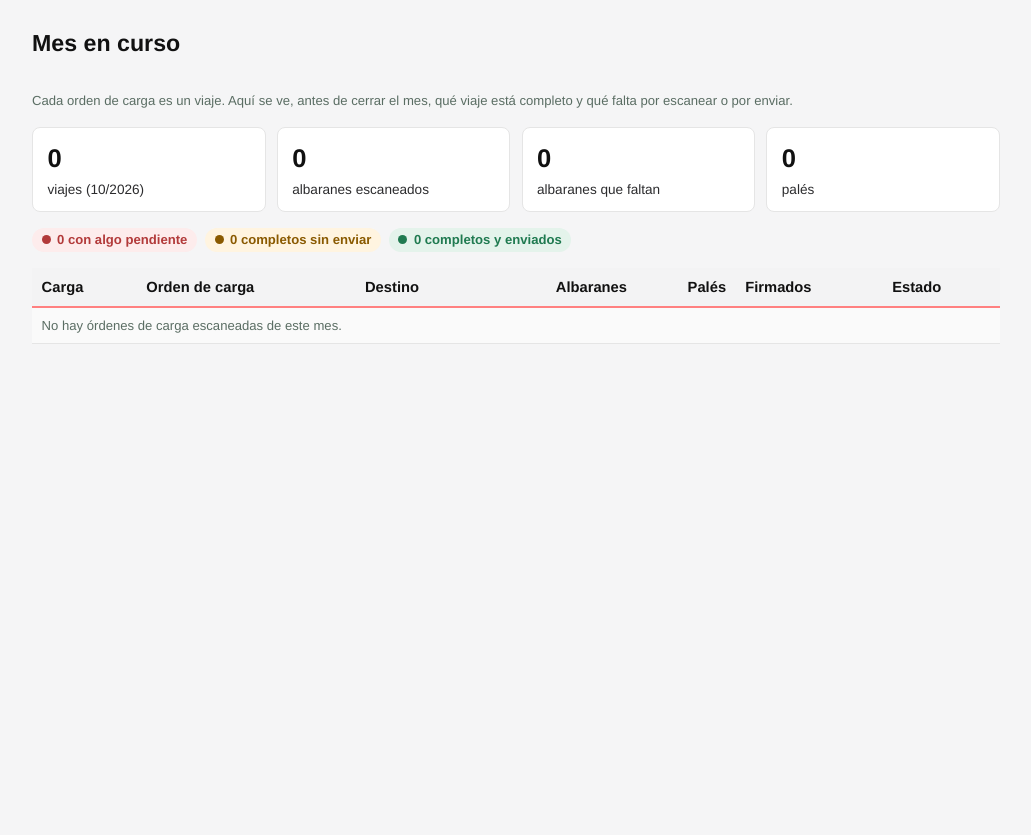
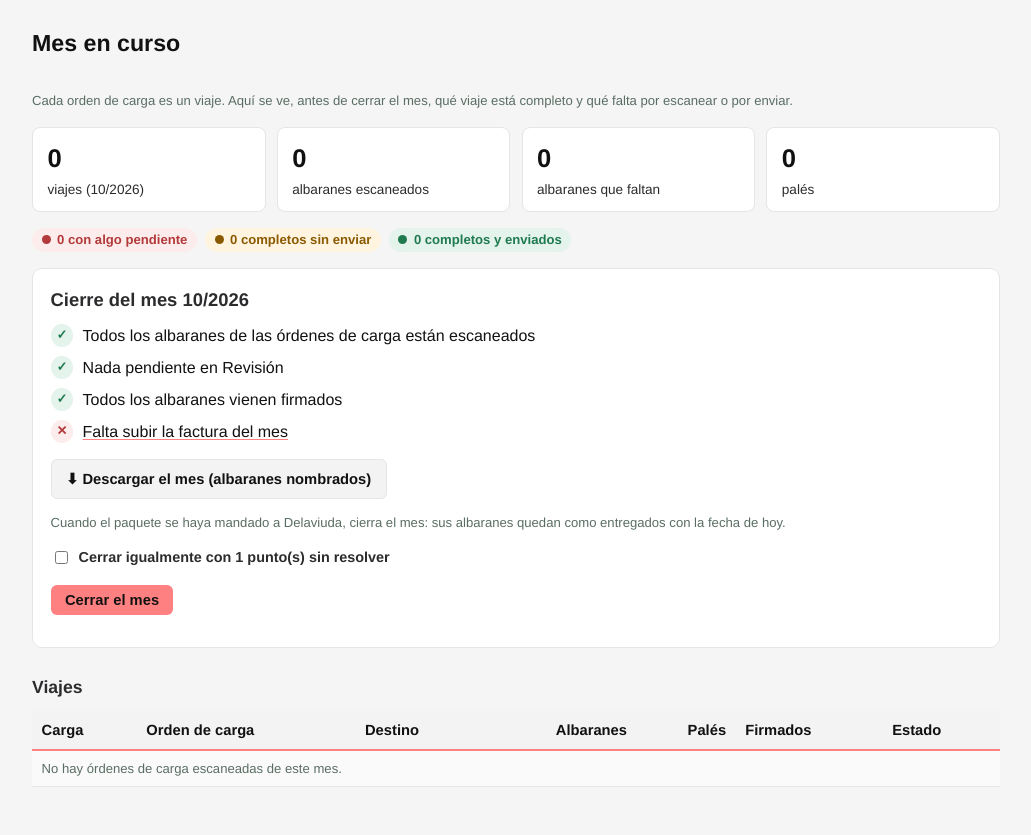
Before and after one commit to inhumario/albaranes, a Flask app: page /mes in a window 1280 px wide. Shown: the whole page, without its empty margins (124-1155 px from the left). Before the commit the page ends 344 px from the top, so only its background shows below. Run offline with Flask 3, Linux system fonts and the light colour scheme; data comes from the database, SQL or seed files in the repository; data that the repository does not hold is empty.

Commit message:
v1.3.0: cierre de mes (comprobaciones, paquete con albaranes y Excel, cerrar/reabrir), avisos de la factura, subida masiva sin saturar y escaneos con error visibles
Co-Authored-By: Claude Opus 5.5 <noreply@anthropic.com>

```diff
--- a/app.py
+++ b/app.py
@@ -21,7 +21,7 @@ import secrets
 import smtplib
 import sqlite3
 import threading
-from datetime import datetime
+from datetime import datetime, timedelta
 from email.message import EmailMessage
 from functools import wraps
 from pathlib import Path
@@ -33,7 +33,7 @@ import exportar
 import factura as lector_factura
 import procesador
 
-VERSION = '1.2.0'
+VERSION = '1.3.0'
 BASE = Path(__file__).parent
 DATA = Path(os.environ.get('DATA_DIR', BASE))
 ARCHIVO = DATA / 'archivo'
@@ -324,6 +324,25 @@ def estado_final(cliente) -> str:
     return 'pendiente_entrega' if cliente and cliente['modo_entrega'] != 'ninguna' else 'archivado'
 
 
+_ESCRITURA = threading.Lock()
+
+
+def lotes_con_error(con: sqlite3.Connection) -> list:
+    """Escaneos de la última semana que no se han podido leer (hay que volver a subirlos)."""
+    desde = (datetime.now() - timedelta(days=7)).isoformat(timespec='seconds')
+    return con.execute("SELECT * FROM lotes l WHERE estado LIKE 'error%' AND recibido >= ? "
+                       "AND NOT EXISTS (SELECT 1 FROM lotes l2 WHERE l2.fichero=l.fichero AND l2.id > l.id "
+                       "AND l2.estado='procesado') ORDER BY id", (desde,)).fetchall()  # ya resubido: fuera
+
+
+def lotes_colgados(con: sqlite3.Connection) -> None:
+    """Un escaneo que lleva más de una hora «leyéndose» se cortó (reinicio de la app): se
+    marca con error para que no se quede la pantalla esperando y se pueda volver a subir."""
+    limite = (datetime.now() - timedelta(hours=1)).isoformat(timespec='seconds')
+    con.execute("UPDATE lotes SET estado='error: se cortó la lectura (reinicio). Vuelve a subir este PDF' "
+                "WHERE estado='procesando' AND recibido < ?", (limite,))
+
+
 def procesar_lote(lote_id: int, pdf: Path) -> None:
     def avance(hechas, total):
         with db() as con:
@@ -331,7 +350,9 @@ def procesar_lote(lote_id: int, pdf: Path) -> None:
     try:
         grupos = procesador.procesar_pdf(pdf, avance)
         ahora = datetime.now()
-        with db() as con:
+        # la lectura va en paralelo; el archivado, de uno en uno: dos escaneos con copias del
+        # mismo albarán no pueden darlo de alta los dos a la vez
+        with _ESCRITURA, db() as con:
             revisar_antes = cfg_get(con, 'revisar_antes') == '1'
             descartados = []  # copias repetidas: solo hace falta una
             for n, g in enumerate(grupos):
@@ -655,17 +676,20 @@ def inicio():
     """Pantalla de entrada tipo Odoo: un acceso por área, con su aviso si hay algo pendiente."""
     with db() as con:
         n = dict(con.execute('SELECT estado, COUNT(*) FROM albaranes GROUP BY estado').fetchall())
+        lotes_colgados(con)
         leyendo = con.execute("SELECT COUNT(*) FROM lotes WHERE estado='procesando'").fetchone()[0]
         n_clientes = con.execute('SELECT COUNT(*) FROM clientes').fetchone()[0]
         n['revisar'] = n.get('revisar', 0) + con.execute(
             'SELECT COUNT(*) FROM anexos WHERE unido_a IS NULL').fetchone()[0]
         faltan = faltan_total(con)
+        errores = len(lotes_con_error(con))
     accesos = [
         {'url': url_for('index'), 'nombre': 'Subir escaneo', 'icono': 'subir', 'color': 'coral',
          'aviso': f'{leyendo} leyéndose' if leyendo else ''},
+        # solo lo que necesita una persona: números dudosos, órdenes sin su albarán y escaneos
+        # que no se han podido leer (lo colocado y bien leído no es «por revisar»)
         {'url': url_for('revision'), 'nombre': 'Revisión', 'icono': 'revision', 'color': 'azul',
-         'aviso': (f"{n.get('colocado', 0) + n.get('revisar', 0)} por revisar"
-                   if n.get('colocado', 0) + n.get('revisar', 0) else '')},
+         'aviso': f"{n.get('revisar', 0) + errores} por revisar" if n.get('revisar', 0) + errores else ''},
         {'url': url_for('albaranes'), 'nombre': 'Archivo', 'icono': 'archivo', 'color': 'ambar',
          'aviso': ''},
         {'url': url_for('pendientes'), 'nombre': 'Por entregar', 'icono': 'entregar', 'color': 'violeta',
@@ -746,11 +770,127 @@ def mes_en_curso():
         mes = request.args.get('m') or (meses[0] if meses else f'{datetime.now():%Y-%m}')
         lista = viajes(con, mes)
         sueltos = albaranes_sin_orden(con, mes)
+        cierre = json.loads(cfg_get(con, f'cierre_{mes}') or '{}')
+        checks = comprobar_cierre(con, mes, lista)
+        fac = factura_del_mes(con, mes)
     resumen = {k: sum(1 for v in lista if v['estado'] == k) for k in ('verde', 'ambar', 'rojo')}
     return render_template('mes.html', mes=mes, meses=meses, viajes=lista, sueltos=sueltos,
+                           cierre=cierre, checks=checks, fac=fac,
                            resumen=resumen, faltan=sum(len(v['faltan']) for v in lista),
                            albaranes=sum(v['escaneados'] for v in lista) + len(sueltos),
                            pales=sum(v['pales'] for v in lista))
+
+
+def factura_del_mes(con: sqlite3.Connection, mes: str):
+    return con.execute("SELECT * FROM facturas WHERE estado='lista' AND fecha LIKE ? ORDER BY id DESC",
+                       (mes + '%',)).fetchone()
+
+
+def comprobar_cierre(con: sqlite3.Connection, mes: str, lista: list[dict]) -> list[dict]:
+    """Lo que hay que mirar antes de cerrar el mes. nivel: ok · aviso (se puede cerrar
+    sabiéndolo) · falta (lo normal es arreglarlo antes)."""
+    c = []
+    faltan = [n for v in lista for n in v['faltan']]
+    c.append({'nivel': 'falta' if faltan else 'ok',
+              'texto': f'{len(faltan)} albarán(es) que cita una orden de carga y no están escaneados' if faltan
+              else 'Todos los albaranes de las órdenes de carga están escaneados',
+              'detalle': ', '.join(faltan[:30]) + (' …' if len(faltan) > 30 else '')})
+    dudosos = con.execute("SELECT COUNT(*) FROM albaranes WHERE estado='revisar'").fetchone()[0] + \
+        con.execute('SELECT COUNT(*) FROM anexos WHERE unido_a IS NULL').fetchone()[0]
+    errores = len(lotes_con_error(con))
+    c.append({'nivel': 'falta' if dudosos or errores else 'ok',
+              'texto': (f'{dudosos} cosa(s) por revisar' + (f' y {errores} escaneo(s) sin leer' if errores else '')
+                        if dudosos or errores else 'Nada pendiente en Revisión'),
+              'detalle': 'números dudosos u órdenes de carga sin su albarán' if dudosos else '',
+              'enlace': url_for('revision') if dudosos or errores else ''})
+    sin_firma = sum(v['sin_firma'] for v in lista)
+    c.append({'nivel': 'aviso' if sin_firma else 'ok',
+              'texto': f'{sin_firma} albarán(es) sin firma ni sello de recepción' if sin_firma
+              else 'Todos los albaranes vienen firmados', 'detalle': ''})
+    fac = factura_del_mes(con, mes)
+    if not fac:
+        c.append({'nivel': 'falta', 'texto': 'Falta subir la factura del mes', 'detalle': '',
+                  'enlace': url_for('facturas')})
+        return c
+    datos = cruzar_factura(json.loads(fac['datos']), con)
+    con.execute('UPDATE facturas SET datos=? WHERE id=?', (json.dumps(datos), fac['id']))
+    reales = [v for v in datos['viajes'] if v['estado'] != 'suelta']
+    mal = [v for v in reales if v['estado'] != 'ok']
+    c.append({'nivel': 'ok' if datos.get('cuadra') else 'falta',
+              'texto': f"Factura {fac['numero']} leída" + (' y sus líneas cuadran con el total' if datos.get('cuadra')
+                                                          else ': las líneas NO suman el total'),
+              'detalle': '', 'enlace': url_for('factura_ver', fid=fac['id'])})
+    c.append({'nivel': 'aviso' if mal else 'ok',
+              'texto': f'{len(mal)} de {len(reales)} viajes de la factura no cuadran (palés o albaranes)' if mal
+              else f'Los {len(reales)} viajes de la factura cuadran con sus albaranes',
+              'detalle': ', '.join(f"{v['viaje']} ({v['estado']})" for v in mal[:20]),
+              'enlace': url_for('factura_ver', fid=fac['id'])})
+    sf = datos.get('sin_facturar') or []
+    c.append({'nivel': 'aviso' if sf else 'ok',
+              'texto': f'{len(sf)} albarán(es) escaneado(s) que no están en ningún viaje de la factura' if sf
+              else 'Todo lo escaneado está en la factura',
+              'detalle': ', '.join(a['numero'] for a in sf), 'enlace': url_for('factura_ver', fid=fac['id'])})
+    return c
+
+
+def albaranes_del_mes(con: sqlite3.Connection, mes: str) -> list:
+    return con.execute("SELECT * FROM albaranes WHERE fecha_doc LIKE ? AND estado NOT IN ('descartado', 'revisar') "
+                       "AND numero IS NOT NULL ORDER BY ruta", (mes + '%',)).fetchall()
+
+
+@app.route('/mes/<mes>/paquete')
+@requiere_acceso
+def mes_paquete(mes):
+    """Todo lo del mes en un ZIP: los albaranes ya nombrados, por carpetas, y el Excel."""
+    import io
+    import zipfile
+    if not re.fullmatch(r'\d{4}-\d{2}', mes):
+        return redirect(url_for('mes_en_curso'))
+    buf = io.BytesIO()
+    with db() as con, zipfile.ZipFile(buf, 'w', zipfile.ZIP_DEFLATED) as z:
+        for a in albaranes_del_mes(con, mes):
+            ruta = DATA / a['ruta']
+            if ruta.exists():
+                z.write(ruta, Path(a['ruta']).relative_to('archivo'))
+        fac = factura_del_mes(con, mes)
+        if fac:
+            contenido, nombre = excel_de_factura(con, fac)
+            z.writestr(nombre, contenido)
+    buf.seek(0)
+    return send_file(buf, mimetype='application/zip', as_attachment=True,
+                     download_name=f'albaranes-{mes}.zip')
+
+
+@app.route('/mes/<mes>/cerrar', methods=['POST'])
+@requiere_acceso
+def mes_cerrar(mes):
+    """Da el mes por entregado: lo de cada cliente queda «entregado» con la fecha del cierre y
+    lo que no tiene cliente, archivado. Se usa después de mandar el paquete."""
+    if not re.fullmatch(r'\d{4}-\d{2}', mes):
+        return redirect(url_for('mes_en_curso'))
+    with db() as con:
+        if request.form.get('accion') == 'reabrir':
+            con.execute("UPDATE albaranes SET estado='colocado', entregado_el=NULL, entrega_nota='' "
+                        "WHERE fecha_doc LIKE ? AND entrega_nota LIKE 'Cierre del mes%'", (mes + '%',))
+            cfg_set(con, f'cierre_{mes}', '')
+            flash(f'Mes {mes[5:]}/{mes[:4]} reabierto.')
+            return redirect(url_for('mes_en_curso', m=mes))
+        avisos = [x for x in comprobar_cierre(con, mes, viajes(con, mes)) if x['nivel'] != 'ok']
+        if avisos and not request.form.get('confirmo'):
+            flash('Hay avisos sin resolver: marca la casilla para cerrar el mes igualmente.')
+            return redirect(url_for('mes_en_curso', m=mes) + '#cierre')
+        ahora = datetime.now().isoformat(timespec='seconds')
+        nota = f'Cierre del mes {mes[5:]}/{mes[:4]}'
+        n = 0
+        for a in albaranes_del_mes(con, mes):
+            if a['estado'] == 'entregado':
+                continue
+            con.execute('UPDATE albaranes SET estado=?, entregado_el=?, entrega_nota=? WHERE id=?',
+                        ('entregado' if a['cliente_id'] else 'archivado', ahora, nota, a['id']))
+            n += 1
+        cfg_set(con, f'cierre_{mes}', json.dumps({'fecha': ahora, 'albaranes': n, 'avisos': len(avisos)}))
+    flash(f'Mes {mes[5:]}/{mes[:4]} cerrado: {n} albaranes dados por entregados.')
+    return redirect(url_for('mes_en_curso', m=mes))
 
 
 @app.route('/por-entregar')
@@ -833,6 +973,7 @@ def subir():
 @requiere_acceso
 def revision():
     with db() as con:
+        lotes_colgados(con)
         en_curso = con.execute("SELECT * FROM lotes WHERE estado='procesando' ORDER BY id").fetchall()
         con_repetidos = con.execute(
             "SELECT fichero, descartados FROM lotes WHERE descartados != '' AND recibido >= ? "
@@ -863,7 +1004,8 @@ def revision():
     dudosos = [a for a in filas if a['estado'] == 'revisar']
     with db() as con:  # viajes con albaranes que su orden de carga cita y no están
         incompletos = [v for v in viajes(con) if v['faltan']]
-    return render_template('revision.html', incompletos=incompletos, en_curso=en_curso, grupos=grupos, ordenes=ordenes,
+        errores = lotes_con_error(con)
+    return render_template('revision.html', incompletos=incompletos, errores=errores, en_curso=en_curso, grupos=grupos, ordenes=ordenes,
                            con_repetidos=con_repetidos,
                            dudosos=dudosos, clientes=clientes, revisar_antes=revisar_antes,
                            n_colocados=sum(len(g['albaranes']) for g in grupos.values()))
@@ -1459,6 +1601,17 @@ def cruzar_factura(datos: dict, con: sqlite3.Connection) -> dict:
         cantidad = v.get('cantidad') or 0
         v['estado'] = ('sin albaranes' if not vistos else 'faltan escaneos' if v['faltan']
                        else 'ok' if cantidad <= 1 or abs(pales - cantidad) < 0.01 else 'palés no cuadran')
+    # para cerrar el círculo: lo escaneado del mes que no está en ningún viaje de la factura
+    # (¿un viaje sin facturar?) y lo facturado que no se ha escaneado
+    mes = (datos.get('fecha') or '')[:7]
+    en_factura = {n for v in viajes for n in v['albaranes']}
+    datos['sin_facturar'] = [
+        {'numero': r['numero'], 'destino': r['destino'], 'pales': r['pales'], 'fecha': r['fecha_doc']}
+        for r in con.execute("SELECT numero, destino, pales, fecha_doc FROM albaranes WHERE cliente_id IS NOT NULL "
+                             "AND estado NOT IN ('descartado', 'revisar') AND numero IS NOT NULL AND fecha_doc LIKE ? "
+                             "ORDER BY numero", (mes + '%',))
+        if r['numero'] not in en_factura] if mes else []
+    datos['no_escaneados'] = sorted({n for v in viajes for n in v.get('faltan', [])})
     return datos
 
 
@@ -1529,20 +1682,26 @@ def factura_ver(fid):
     return render_template('factura.html', fac=fac, datos=datos, albs=albs)
 
 
+def excel_de_factura(con: sqlite3.Connection, fac) -> tuple[bytes, str]:
+    """El Excel de liquidación de una factura, con su nombre de fichero de siempre."""
+    datos = json.loads(fac['datos'])
+    albs = {r['numero']: {'peso': r['peso_kg'], 'pales': r['pales']} for r in con.execute(
+        "SELECT numero, peso_kg, pales FROM albaranes WHERE estado != 'descartado' AND numero IS NOT NULL")}
+    fijos = {'cmr': cfg_get(con, 'excel_cmr', 'NO'),
+             'codigo': int(cfg_get(con, 'excel_codigo', '20110') or 0) or cfg_get(con, 'excel_codigo'),
+             'nombre': cfg_get(con, 'excel_nombre', 'TRANS J. ROMERO S.L.')}
+    nombre = f"EXCEL_DELAVIUDA_{exportar.nombre_hoja(datos.get('numero'), datos.get('fecha')).split('(')[0].strip().replace(' ', '_').replace('º', '')}.xls"
+    return exportar.excel(datos, albs, fijos), nombre
+
+
 @app.route('/factura/<int:fid>/excel')
 @requiere_acceso
 def factura_excel(fid):
     import io
     with db() as con:
         fac = con.execute('SELECT * FROM facturas WHERE id=?', (fid,)).fetchone()
-        datos = json.loads(fac['datos'])
-        albs = {r['numero']: {'peso': r['peso_kg'], 'pales': r['pales']} for r in con.execute(
-            "SELECT numero, peso_kg, pales FROM albaranes WHERE estado != 'descartado' AND numero IS NOT NULL")}
-        fijos = {'cmr': cfg_get(con, 'excel_cmr', 'NO'),
-                 'codigo': int(cfg_get(con, 'excel_codigo', '20110') or 0) or cfg_get(con, 'excel_codigo'),
-                 'nombre': cfg_get(con, 'excel_nombre', 'TRANS J. ROMERO S.L.')}
-    nombre = f"EXCEL_DELAVIUDA_{exportar.nombre_hoja(datos.get('numero'), datos.get('fecha')).split('(')[0].strip().replace(' ', '_').replace('º', '')}.xls"
-    return send_file(io.BytesIO(exportar.excel(datos, albs, fijos)), as_attachment=True,
+        contenido, nombre = excel_de_factura(con, fac)
+    return send_file(io.BytesIO(contenido), as_attachment=True,
                      download_name=nombre, mimetype='application/vnd.ms-excel')
 
 
--- a/templates/mes.html
+++ b/templates/mes.html
@@ -14,6 +14,17 @@
 tr.fila-rojo td:first-child{box-shadow:inset 4px 0 0 var(--rojo)}
 .faltan{color:var(--rojo);font-size:.85rem}
 td.num{text-align:right;font-variant-numeric:tabular-nums}
+.cierre{background:#fff;border:1px solid var(--borde);border-radius:10px;padding:1rem 1.1rem;margin:1rem 0 1.4rem}
+.cierre h2{margin:.1rem 0 .6rem;font-size:1.15rem}
+.checks{list-style:none;margin:0 0 .9rem;padding:0;display:grid;gap:.45rem}
+.checks li{display:grid;grid-template-columns:1.6rem 1fr;gap:.4rem;align-items:start}
+.checks .ic{font-weight:700;text-align:center;border-radius:50%;width:1.4rem;height:1.4rem;line-height:1.4rem;font-size:.8rem}
+.checks .ok .ic{background:#E4F3EB;color:#1F7A50}
+.checks .aviso .ic{background:var(--aviso-f);color:var(--aviso)}
+.checks .falta .ic{background:var(--rojo-f);color:var(--rojo)}
+.checks .det{font-size:.82rem;color:var(--sub);word-break:break-word}
+.acciones{display:flex;gap:.6rem;flex-wrap:wrap;align-items:center}
+.cerrado{background:#E4F3EB;color:#1F7A50;border-radius:8px;padding:.6rem .8rem;margin-bottom:.8rem}
 </style>
 <div class="mes-cab">
   <h1>Mes en curso</h1>
@@ -33,6 +44,42 @@ td.num{text-align:right;font-variant-numeric:tabular-nums}
   <span class="semaforo verde">{{ resumen.verde }} completos y enviados</span>
 </p>
 
+<section class="cierre" id="cierre">
+  <h2>Cierre del mes {{ mes[5:7] }}/{{ mes[:4] }}</h2>
+  {% if cierre.get('fecha') %}
+  <div class="cerrado">✓ Mes cerrado el {{ cierre.fecha[8:10] }}/{{ cierre.fecha[5:7] }} a las {{ cierre.fecha[11:16] }}: {{ cierre.albaranes }} albaranes dados por entregados{{ ' (con ' ~ cierre.avisos ~ ' aviso(s) aceptados)' if cierre.avisos }}.</div>
+  {% endif %}
+  {% set n_falta = checks|selectattr('nivel', 'equalto', 'falta')|list|length %}
+  {% set n_aviso = checks|selectattr('nivel', 'equalto', 'aviso')|list|length %}
+  <ul class="checks">
+  {% for c in checks %}
+    <li class="{{ c.nivel }}"><span class="ic">{{ '✓' if c.nivel == 'ok' else ('!' if c.nivel == 'aviso' else '✕') }}</span>
+      <div>{% if c.enlace %}<a href="{{ c.enlace }}">{{ c.texto }}</a>{% else %}{{ c.texto }}{% endif %}
+        {% if c.detalle %}<div class="det">{{ c.detalle }}</div>{% endif %}</div></li>
+  {% endfor %}
+  </ul>
+  <div class="acciones">
+    <a class="boton suave" href="{{ url_for('mes_paquete', mes=mes) }}">⬇ Descargar el mes (albaranes nombrados{{ ' + Excel' if fac }})</a>
+    {% if fac %}<a class="boton suave" href="{{ url_for('factura_excel', fid=fac['id']) }}">⬇ Solo el Excel</a>{% endif %}
+  </div>
+  {% if not cierre.get('fecha') %}
+  <form method="post" action="{{ url_for('mes_cerrar', mes=mes) }}" style="margin-top:.9rem">
+    <p class="mini">Cuando el paquete se haya mandado a Delaviuda, cierra el mes: sus albaranes quedan como entregados con la fecha de hoy.</p>
+    {% if n_falta or n_aviso %}
+    <label style="display:flex;gap:.5rem;align-items:center;font-size:.9rem"><input type="checkbox" id="confirmo" name="confirmo" style="width:auto">
+      Cerrar igualmente con {{ n_falta + n_aviso }} punto(s) sin resolver</label>
+    {% endif %}
+    <p><button class="boton">Cerrar el mes</button></p>
+  </form>
+  {% else %}
+  <form method="post" action="{{ url_for('mes_cerrar', mes=mes) }}" style="margin-top:.9rem">
+    <input type="hidden" name="accion" value="reabrir">
+    <button class="boton suave">Reabrir el mes</button>
+  </form>
+  {% endif %}
+</section>
+
+<h2>Viajes</h2>
 <div class="tabla-scroll"><table>
 <tr><th>Carga</th><th>Orden de carga</th><th>Destino</th><th style="text-align:right">Albaranes</th><th style="text-align:right">Palés</th><th>Firmados</th><th>Estado</th></tr>
 {% for v in viajes|sort(attribute='estado', reverse=True)|sort(attribute='fecha') %}
```
Also changed, not shown: procesador.py (+15 -7 lines), templates/factura.html (+8 -0 lines), templates/revision.html (+13 -0 lines).
